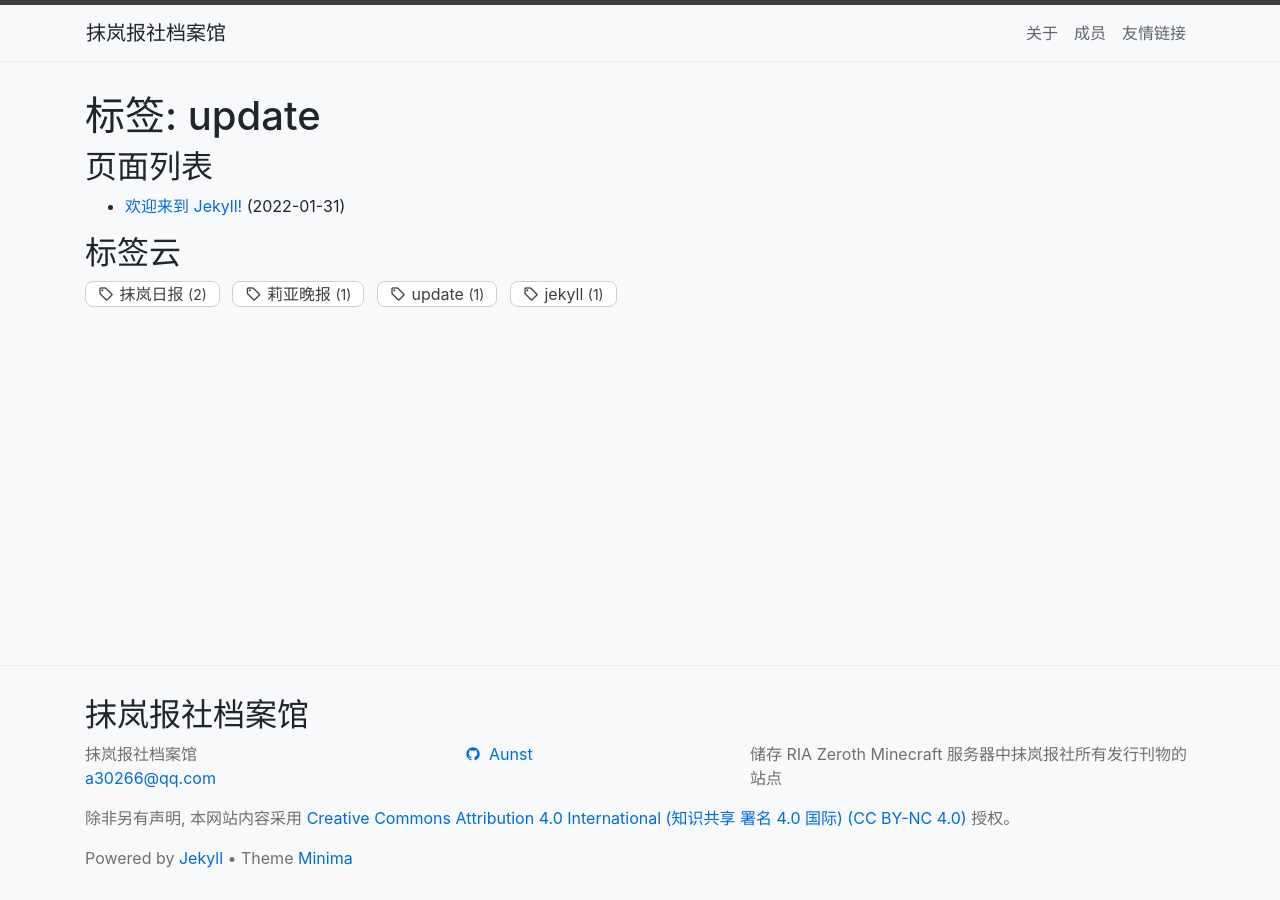
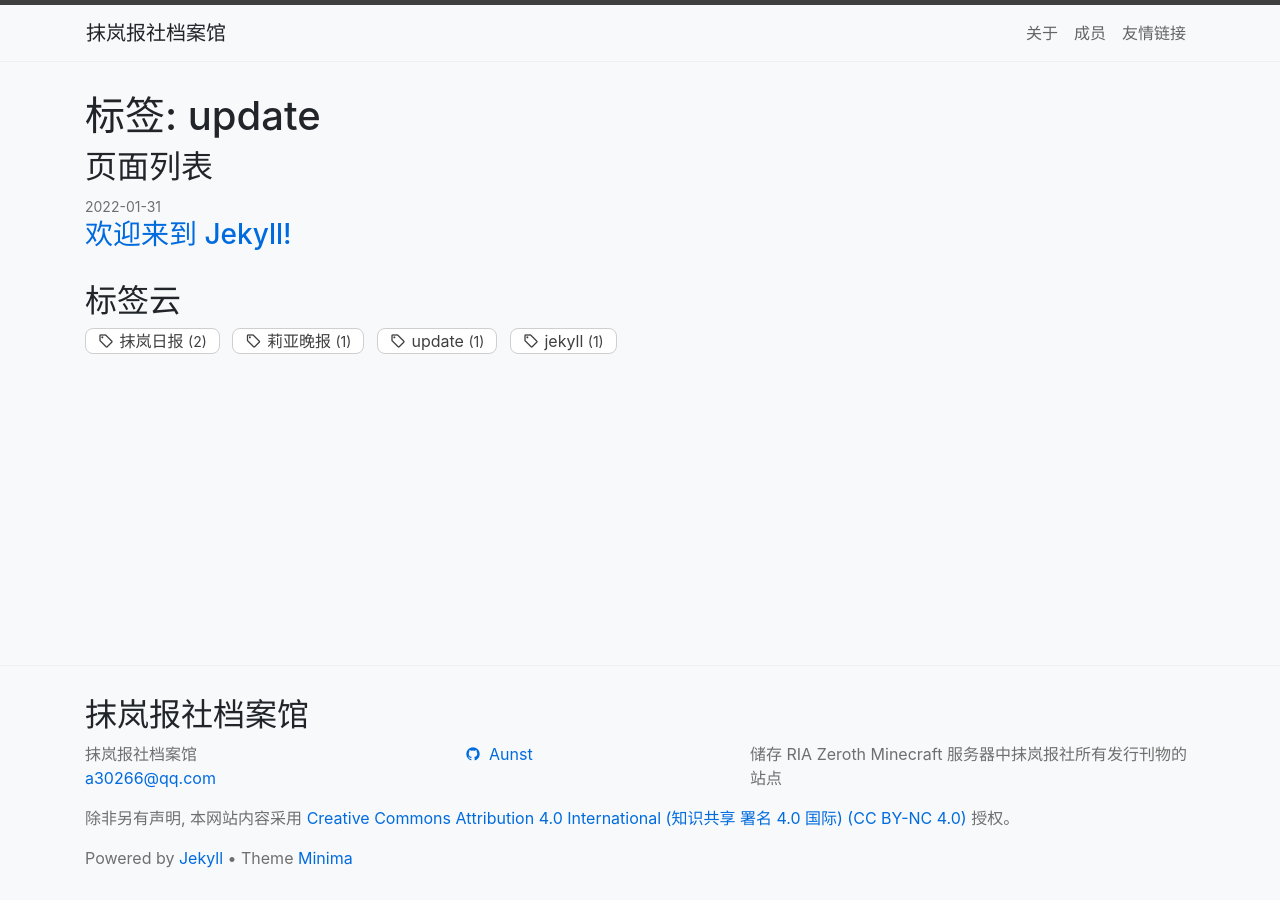
Before and after one commit to Aunst/Matlantic_Newspaper_Office, a Jekyll site: the page built from tag/update.markdown, in a window 1280 px wide. Built offline with Jekyll 4.4.1, drawn with Linux system fonts in a browser that asks for light colours; comment, search, counter and statistics services are not loaded.

Commit message:
修复标签的 Bug, 移动一些页面

```diff
--- a/_includes/tagcloud.html
+++ b/_includes/tagcloud.html
@@ -9,6 +9,6 @@
   {% for temptag in sortedtemptags %}
     {% assign tagitems = temptag | split: '#' %}
     {% capture tagname %}{{ tagitems[1] }}{% endcapture %}
-    <li class="post-tag-item"><span class="mdi mdi-tag-outline"></span><a href="/tag/{{ tagname }}">{{ tagname }}</a> <small class="post-tag-item-size"><span class="sr-only">共 </span>({{ site.tags[tagname].size }})<span class="sr-only"> 个页面</span></small></li>
+    <li class="post-tag-item"><span class="mdi mdi-tag-outline"></span><a href="{{ "/tag/" | append: tagname | relative_url }}">{{ tagname }}</a> <small class="post-tag-item-size"><span class="sr-only">共 </span>({{ site.tags[tagname].size }})<span class="sr-only"> 个页面</span></small></li>
   {% endfor %}
 </ul>
--- a/_layouts/post.html
+++ b/_layouts/post.html
@@ -35,7 +35,7 @@ layout: default
       <ul class="post-tags">
         {% for tag in page.tags %}
           {% capture tag_name %}{{ tag }}{% endcapture %}
-          <li class="post-tag-item"><span class="mdi mdi-tag-outline"></span><a href="/tag/{{ tag_name }}">{{ tag_name }}</a></li>
+          <li class="post-tag-item"><span class="mdi mdi-tag-outline"></span><a href="{{ "/tag/" | append: tag_name | relative_url }}">{{ tag_name }}</a></li>
         {% endfor %}
       </ul>
     </aside>
--- a/_layouts/tagpage.html
+++ b/_layouts/tagpage.html
@@ -4,11 +4,21 @@ layout: default
 <article class="post">
   <h1>标签: {{ page.tag }}</h1>
   <h2>页面列表</h2>
-  <ul>
-    {% for post in site.tags[page.tag] %}
-      <li><a href="{{ post.url }}">{{ post.title }}</a> ({{ post.date | date: "%Y-%m-%d" }})
+  <ul class="post-list list-unstyled">
+    {%- for post in site.tags[page.tag] -%}
+      <li>
+        {%- assign date_format = site.minima.date_format | default: "%b %-d, %Y" -%}
+        <span class="post-meta">{{ post.date | date: date_format }}</span>
+        <h3>
+          <a class="post-link" href="{{ post.url | relative_url }}">
+            {{ post.title | escape }}
+          </a>
+        </h3>
+        {%- if site.show_excerpts -%}
+          {{ post.excerpt }}
+        {%- endif -%}
       </li>
-    {% endfor %}
+      {%- endfor -%}
   </ul>
   {{ content }}
   {% include tagcloud.html %}
```
Also changed, not shown: pages/about.markdown (renamed from about.markdown), pages/links.html (renamed from links.html), pages/members.markdown (renamed from members.markdown).
